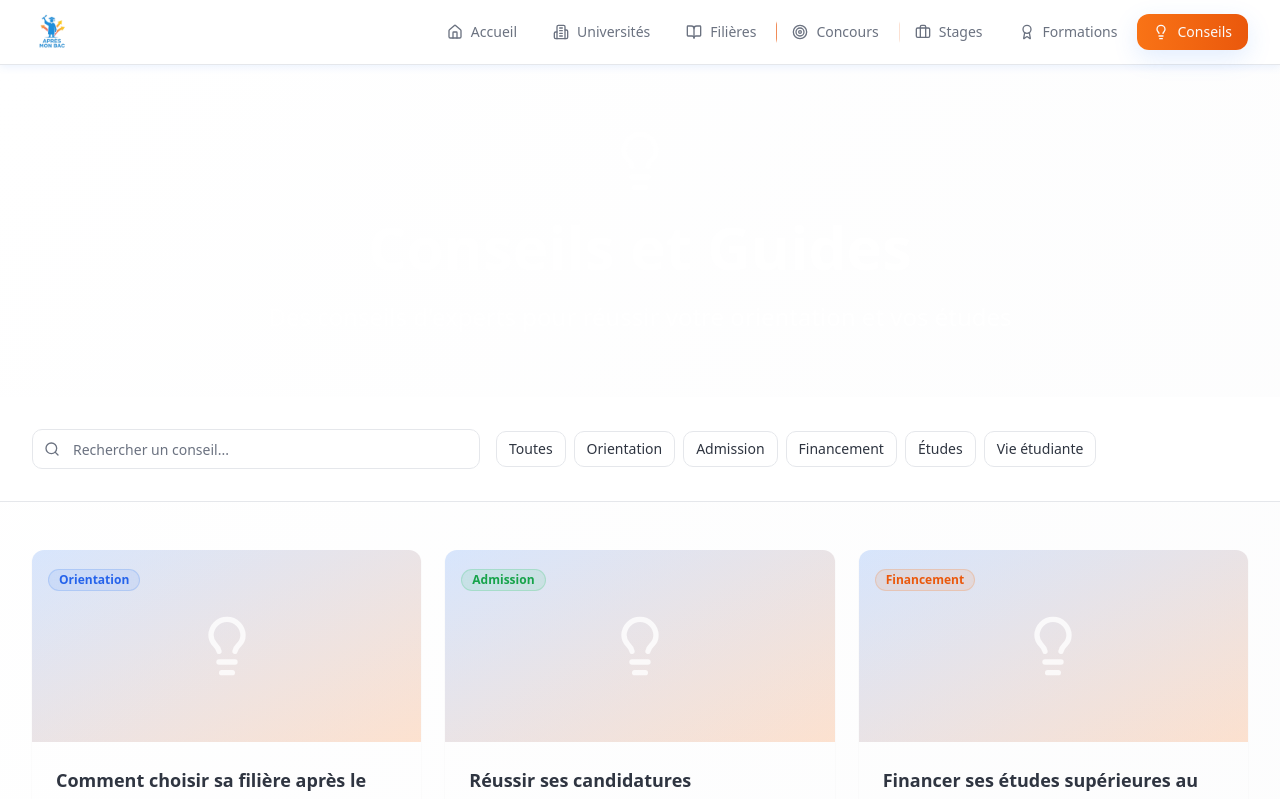
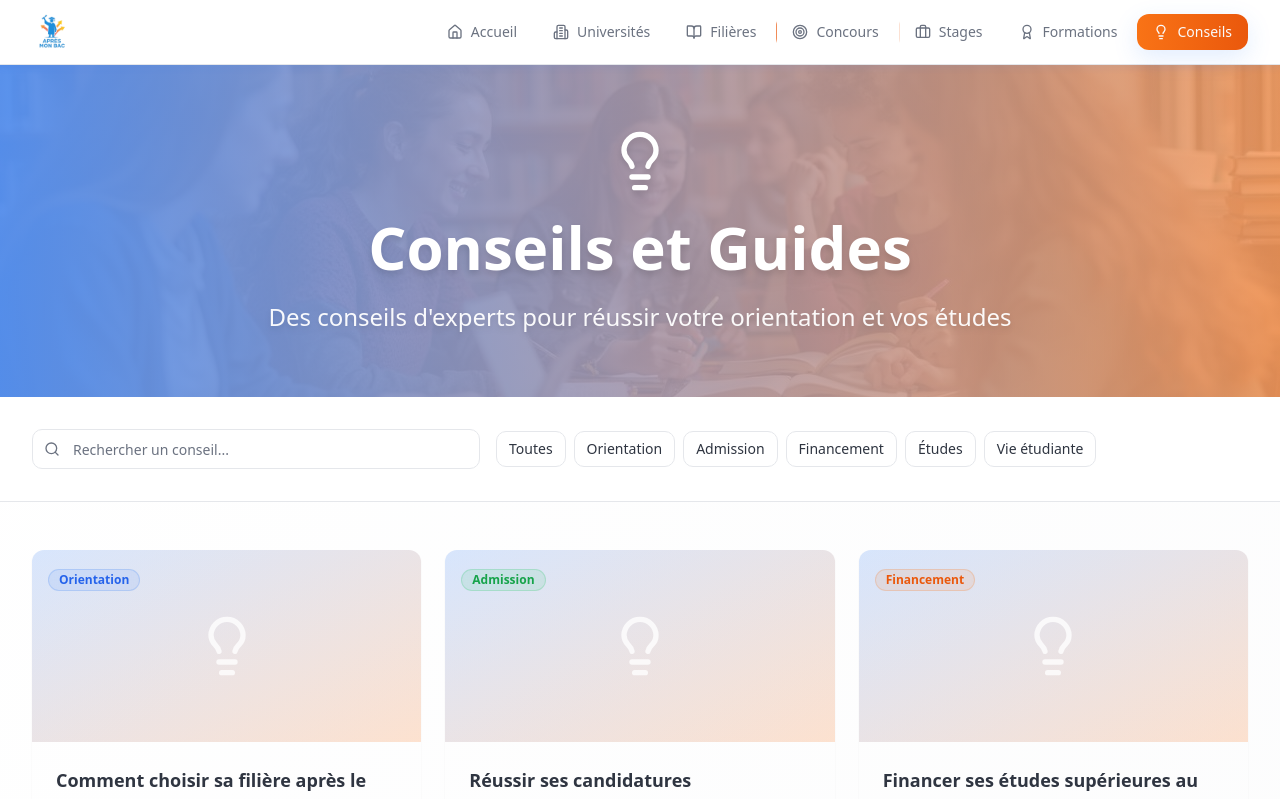
Before and after one commit to DgnSid/orientation-benin, a React (Vite) app: page /conseils in a window 1280 px wide. Shown: the top 799 px of the page. Built offline with nearby package versions, Linux system fonts and the light colour scheme.

Commit message:
Add image to Conseils page
Inserts an image into the Conseils page.

```diff
--- a/src/pages/Conseils.tsx
+++ b/src/pages/Conseils.tsx
@@ -5,6 +5,7 @@ import { Card, CardContent, CardFooter, CardHeader } from '@/components/ui/card'
 import { Badge } from '@/components/ui/badge';
 import { Button } from '@/components/ui/button';
 import conseilsData from '@/data/conseils.json';
+import conseilsHero from '@/assets/conseils-hero.jpg';
 
 interface Conseil {
   id: string;
@@ -61,14 +62,22 @@ const Conseils = () => {
   return (
     <div className="min-h-screen bg-gradient-to-br from-background to-muted/30">
       {/* Hero Section */}
-      <section className="bg-gradient-hero text-white py-16">
-        <div className="max-w-7xl mx-auto px-4 sm:px-6 lg:px-8 text-center">
+      <section className="relative bg-gradient-hero text-white py-16 overflow-hidden">
+        <div className="absolute inset-0">
+          <img
+            src={conseilsHero}
+            alt="Étudiants étudiant ensemble dans une bibliothèque moderne"
+            className="w-full h-full object-cover opacity-30"
+          />
+          <div className="absolute inset-0 bg-gradient-to-r from-primary/80 to-secondary/60" />
+        </div>
+        <div className="relative max-w-7xl mx-auto px-4 sm:px-6 lg:px-8 text-center">
           <div className="animate-fade-in">
-            <Lightbulb className="h-16 w-16 mx-auto mb-6 animate-bounce-in" />
-            <h1 className="text-4xl md:text-6xl font-bold mb-6">
+            <Lightbulb className="h-16 w-16 mx-auto mb-6 animate-bounce-in drop-shadow-lg" />
+            <h1 className="text-4xl md:text-6xl font-bold mb-6 drop-shadow-lg">
               Conseils et Guides
             </h1>
-            <p className="text-xl md:text-2xl text-white/90 max-w-3xl mx-auto leading-relaxed">
+            <p className="text-xl md:text-2xl text-white/95 max-w-3xl mx-auto leading-relaxed drop-shadow-md">
               Des conseils d'experts pour réussir votre orientation et vos études
             </p>
           </div>
```
Also changed, not shown: src/assets/conseils-hero.jpg (added).
